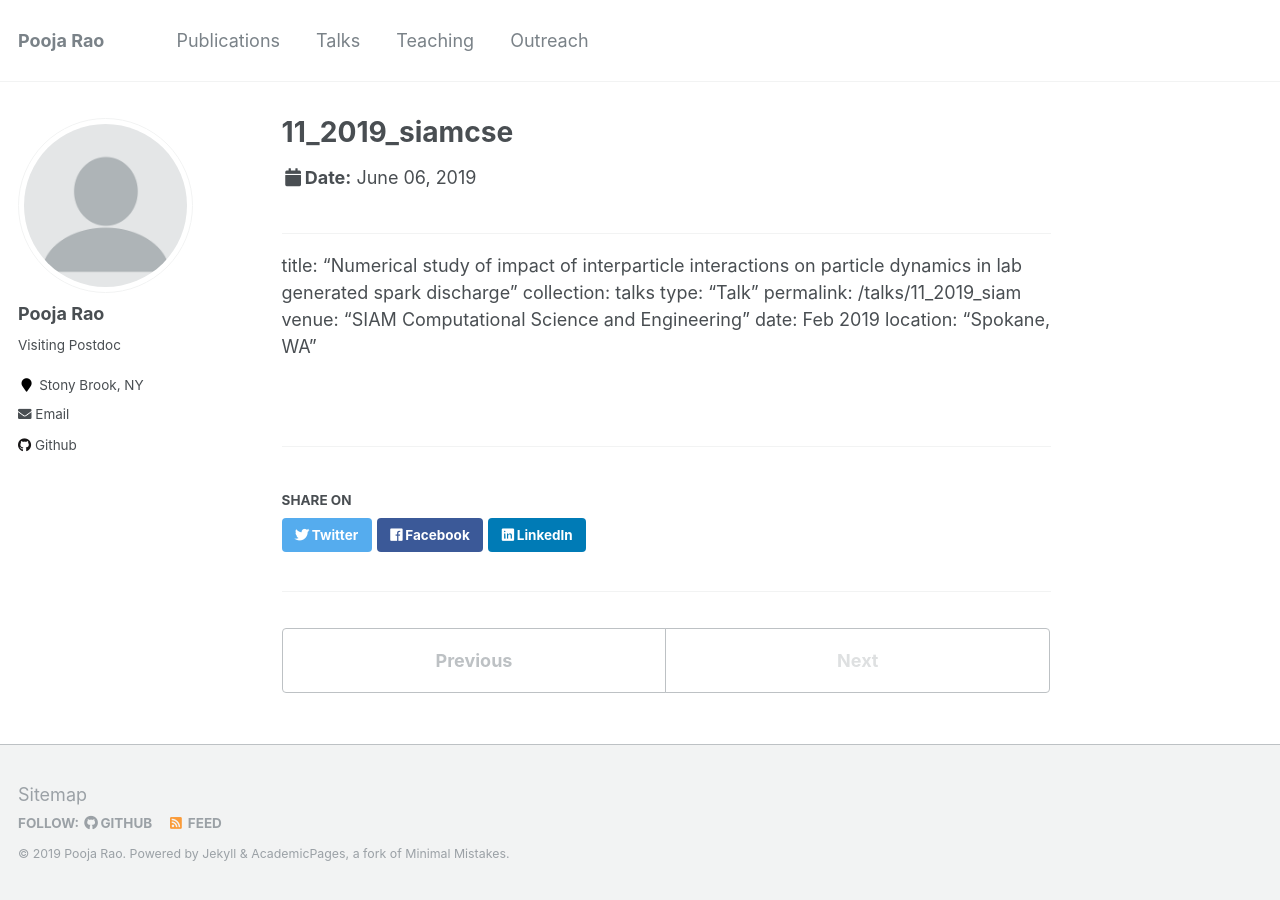
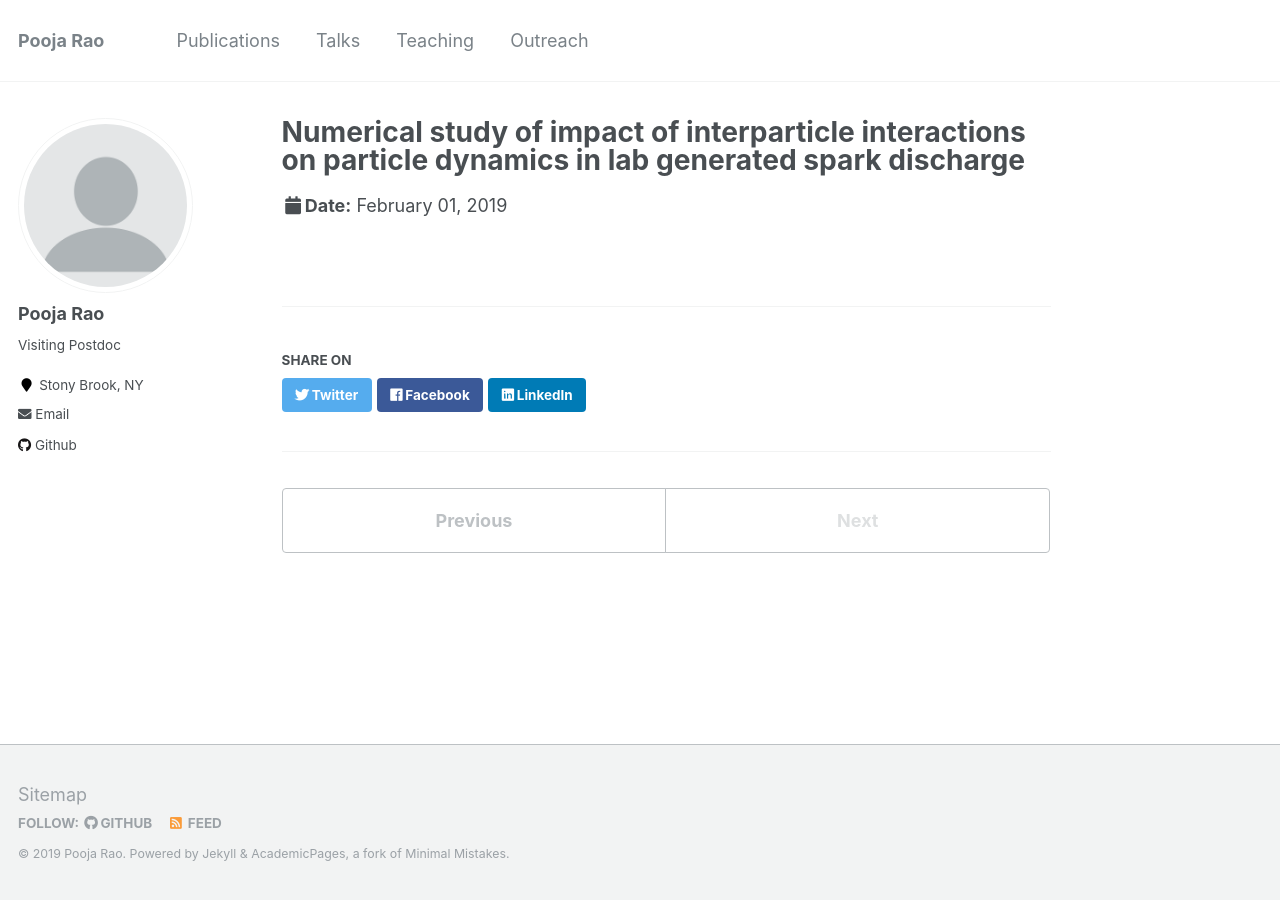
Before and after one commit to jamelvin/poojarao8.github.io, a Jekyll site: the page built from _talks/11_2019_siamcse.md, in a window 1280 px wide. Built offline with Jekyll 4.4.1, drawn with Linux system fonts in a browser that asks for light colours; some of the changed lines change nothing that is shown.

Commit message:
fixed the title

```diff
--- a/_talks/11_2019_siamcse.md
+++ b/_talks/11_2019_siamcse.md
@@ -1,8 +1,9 @@
 ---
 title: "Numerical study of impact of interparticle interactions on particle dynamics in lab generated spark discharge"
 collection: talks
-type: "Talk"
+#type: "Talk"
 permalink: /talks/11_2019_siam
 venue: "SIAM Computational Science and Engineering"
 date: Feb 2019
 location: "Spokane, WA"
+---
```
